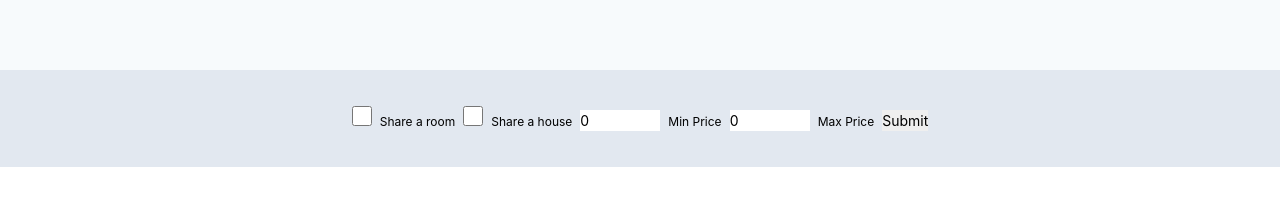
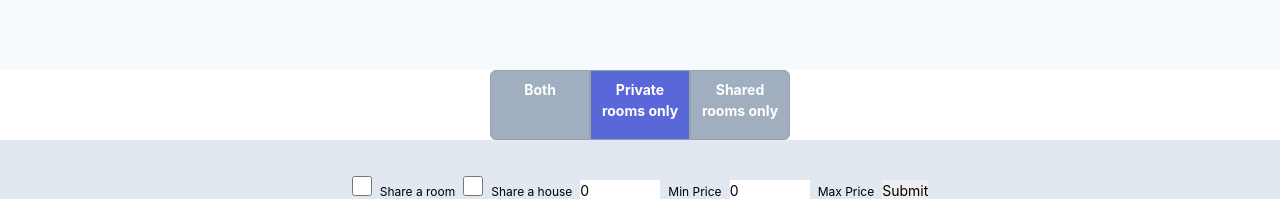
Before and after one commit to stevenjchang/roommates_international, a React (Create React App) app: page / in a window 1280 px wide. Shown: the part 454-653 px from the top of the page. Built offline with nearby package versions, Linux system fonts and the light colour scheme; no server answers.

Commit message:
feat: add Searchbar that accepts filters from url params (#5)

```diff
--- a/package.json
+++ b/package.json
@@ -41,5 +41,9 @@
       "last 1 firefox version",
       "last 1 safari version"
     ]
+  },
+  "devDependencies": {
+    "stylelint": "^13.8.0",
+    "stylelint-config-standard": "^20.0.0"
   }
 }
--- a/public/index.html
+++ b/public/index.html
@@ -24,7 +24,7 @@
       work correctly both with client-side routing and a non-root public URL.
       Learn how to configure a non-root public URL by running `npm run build`.
     -->
-    <title>React App</title>
+    <title>Roommates International</title>
   </head>
   <body>
     <noscript>You need to enable JavaScript to run this app.</noscript>
--- a/src/App.css
+++ b/src/App.css
@@ -32,6 +32,7 @@
   from {
     transform: rotate(0deg);
   }
+
   to {
     transform: rotate(360deg);
   }
--- a/src/AppRouter.js
+++ b/src/AppRouter.js
@@ -14,6 +14,7 @@ import { UserRegister } from "components/User/UserRegister";
 import { LoginPage } from "components/Login";
 import { Navbar } from "components/Navbar";
 import { HeroSection } from "components/HeroSection";
+import { SearchBar } from "components/SearchBar";
 
 import Auth from "utils/Auth";
 
@@ -74,6 +75,7 @@ function AppRouter() {
             <PrivateRoute path="/private" component={ListingNew} />
             <Route path="/">
               <HeroSection />
+              <SearchBar />
               <ListingContainer />
             </Route>
           </Switch>
--- /dev/null
+++ b/src/components/SearchBar.js
@@ -0,0 +1,53 @@
+import React, { useState } from "react";
+
+function SearchBar() {
+  const [radioInput, setRadioInput] = useState("private");
+
+  return (
+    <>
+      <div className="flex justify-center">
+        <form action="" className="flex justify-center">
+          {" "}
+          <input
+            name="both"
+            type="radio"
+            className="tw-radio-input"
+            value="undefined"
+            checked={radioInput === "both"}
+          />
+          <div className="tw-radio-card" onClick={() => setRadioInput("both")}>
+            <p className="">Both</p>
+          </div>
+          <input
+            name="private"
+            type="radio"
+            className="tw-radio-input"
+            value="true"
+            checked={radioInput === "private"}
+          />
+          <div
+            className="tw-radio-card"
+            onClick={() => setRadioInput("private")}
+          >
+            <p className="">Private rooms only</p>
+          </div>
+          <input
+            name="shared"
+            type="radio"
+            className="tw-radio-input"
+            value="false"
+            checked={radioInput === "shared"}
+          />
+          <div
+            className="tw-radio-card"
+            onClick={() => setRadioInput("shared")}
+          >
+            <p className="">Shared rooms only</p>
+          </div>
+        </form>
+      </div>
+    </>
+  );
+}
+
+export { SearchBar };
--- a/src/tailwind.css
+++ b/src/tailwind.css
@@ -3,39 +3,51 @@
 @tailwind utilities;
 
 .tw-summary-p {
-  @apply text-gray-700 text-xs text-left
+  @apply text-gray-700
+    text-xs
+    text-left;
 }
+
 .tw-read-more {
-  @apply text-sm rounded-md ml-1 px-2
+  @apply text-sm rounded-md ml-1 px-2;
 }
+
 .tw-chip {
-  @apply inline-block rounded-full px-3 py-1 text-xs text-gray-700 mr-2 mb-2
+  @apply inline-block rounded-full px-3 py-1 text-xs text-gray-700 mr-2 mb-2;
 }
+
 .tw-price-float {
-  top: 0px;
-  left: 0px;
-  @apply opacity-75 text-blue-600 font-bold text-lg bg-white p-2
+  top: 0;
+  left: 0;
+
+  @apply opacity-75 text-blue-600 font-bold text-lg bg-white p-2;
 }
+
 .tw-large-number-float {
   top: 50%;
   left: 50%;
-  transform: translate(-50%,-50%);
-  @apply text-red-400 font-extrabold text-6xl
+  transform: translate(-50%, -50%);
+
+  @apply text-red-400 font-extrabold text-6xl;
 }
+
 label {
-  @apply text-xs
+  @apply text-xs;
 }
+
 input {
-  @apply mx-2
+  @apply mx-2;
 }
-input[type=number] {
+
+input[type="number"] {
   width: 5rem;
 }
 
 .tw-left-large-number-float {
   top: 0;
   left: 1em;
-  @apply text-red-400 font-extrabold text-6xl
+
+  @apply text-red-400 font-extrabold text-6xl;
 }
 
 @media only screen and (min-width: 768px) {
@@ -47,6 +59,45 @@ input[type=number] {
 img {
   border-style: none;
 }
+
 .custom {
   border-style: none;
 }
+
+/* Search Bar */
+
+.tw-radio-input {
+  display: none;
+}
+
+.tw-radio-card {
+  width: 100px;
+  height: 70px;
+  display: inline-block;
+  border: 1px solid #92a5a5;
+  /* border: 2px solid rgb(155, 151, 151); */
+  /* border-radius: 20px; */
+
+  @apply bg-gray-500
+    text-white
+    text-sm
+    font-bold
+    p-2;
+}
+
+.tw-radio-card:first-of-type {
+  border-radius: 6px 0 0 6px;
+}
+
+.tw-radio-card:last-of-type {
+  border-radius: 0 6px 6px 0;
+}
+
+.tw-radio-input:checked + .tw-radio-card {
+  @apply bg-indigo-600
+    text-white;
+}
+
+.tw-radio-card p {
+  /* transform: translate(0, 25px); */
+}
--- /dev/null
+++ b/stylelint.config.js
@@ -0,0 +1,19 @@
+module.exports = {
+  extends: ["stylelint-config-standard"],
+  rules: {
+    "at-rule-no-unknown": [
+      true,
+      {
+        ignoreAtRules: [
+          "tailwind",
+          "apply",
+          "variants",
+          "responsive",
+          "screen",
+        ],
+      },
+    ],
+    "declaration-block-trailing-semicolon": null,
+    "no-descending-specificity": null,
+  },
+};
```
Also changed, not shown: src/index.css (+17 -3 lines), 2 other files (tests, documents, lock files or other folders).
